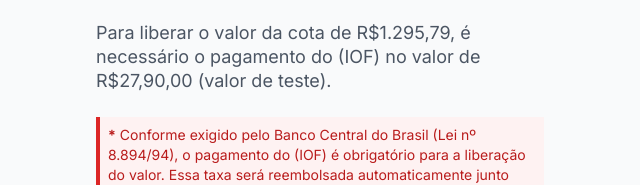
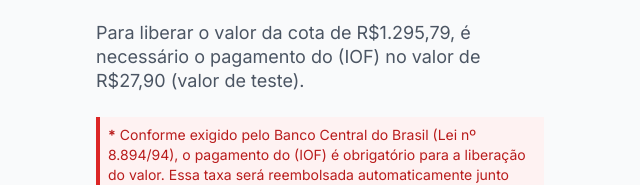
Before and after one commit to joseleonardo2002pr95/pagamentoiof, a website: page public/index.html in a window 1280 px wide. Shown: the part 189-374 px from the top of the page, 320-960 px from the left. Drawn offline with nearby package versions, Linux system fonts and the light colour scheme.

Commit message:
Update index.html

```diff
--- a/public/index.html
+++ b/public/index.html
@@ -141,7 +141,7 @@
     <!-- Title and Description -->
     <div class="max-w-md mx-auto">
       <h1 class="title font-bold text-gray-900 mb-6 leading-tight">Pagamento do IOF Obrigatório para Liberação da Cota</h1>
-      <p class="description text-gray-600 mb-6 leading-6">Para liberar o valor da cota de R$1.295,79, é necessário o pagamento do (IOF) no valor de R$27,90,00 (valor de teste).</p>
+      <p class="description text-gray-600 mb-6 leading-6">Para liberar o valor da cota de R$1.295,79, é necessário o pagamento do (IOF) no valor de R$27,90 (valor de teste).</p>
 
       <!-- Warning -->
       <div class="custom-warning p-2 mb-6 max-w-md mx-auto">
```
